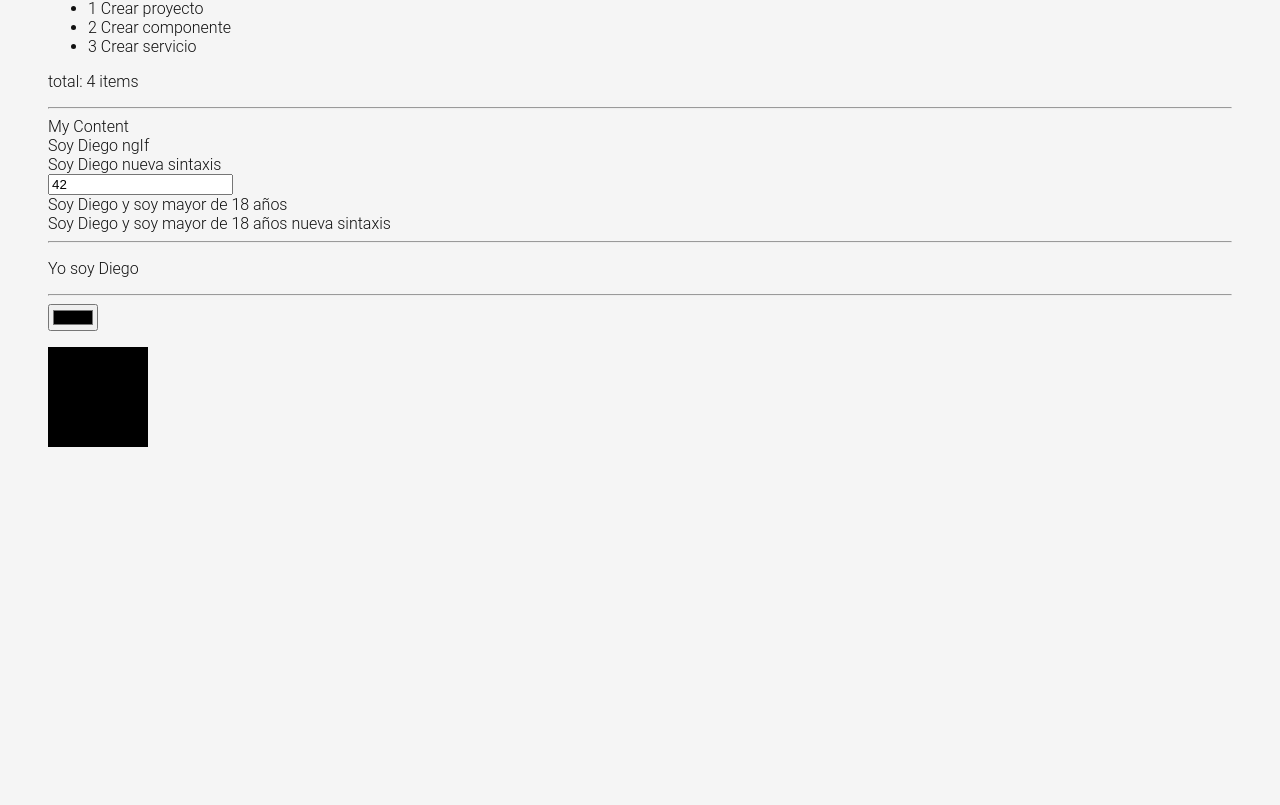
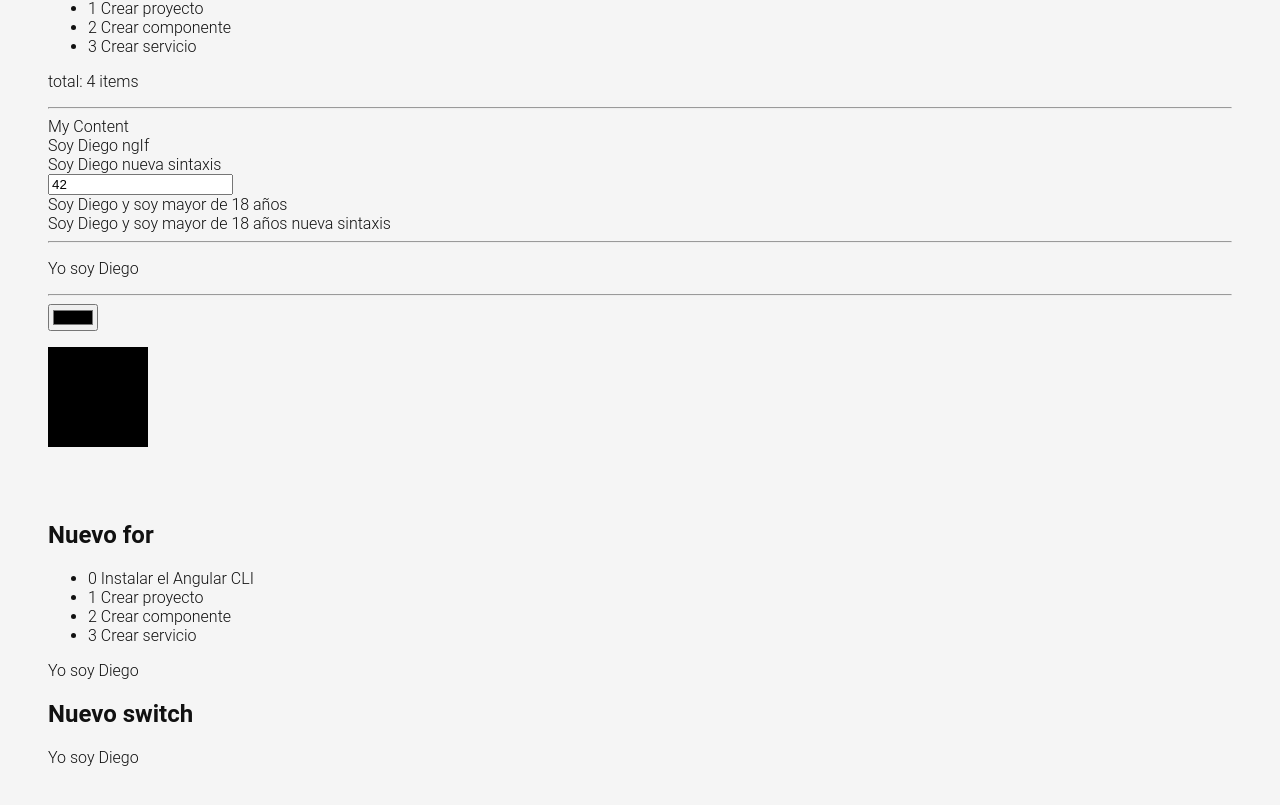
Before and after one commit to dveleper/dodo-app, an Angular app: page /labs in a window 1280 px wide. Shown: the part 1024-1829 px from the top of the page. Before the commit the page ends 1573 px from the top, so only its background shows below. Built offline with nearby package versions, Linux system fonts and the light colour scheme.

Commit message:
Nueva sintaxix for y switch

```diff
--- a/src/app/pages/labs/labs.component.html
+++ b/src/app/pages/labs/labs.component.html
@@ -29,6 +29,7 @@
       {{ i }} {{ task }}
     </li>
   </ul>
+
   <div [ngSwitch]="tasks().length">
     <p *ngSwitchCase="1">total: {{ tasks().length }} item</p>
     <p *ngSwitchDefault>total: {{ tasks().length }} items</p>
@@ -79,5 +80,41 @@
       <rect x="0" y="0" height="100" width="100" [attr.fill]="colorCtrl.value"/>
     </g>
   </svg>
+<h2>Nuevo for</h2>
+  <ul>
+    @for (task of tasks(); track task; let i = $index) {
+      <li>
+        {{ i }} {{ task }}
+      </li>
+    } @empty {
+      <li><strong>la lista esta vacia</strong></li>
+    }
+  </ul>
+
+  <div [ngSwitch]="person().name">
+    <p *ngSwitchCase="'Diego'">Yo soy Diego</p>
+    <p *ngSwitchCase="'nicolas'">Yo soy nicolas</p>
+    <p *ngSwitchCase="'armando'">Yo soy armando</p>
+    <p *ngSwitchDefault>No cumplio que ningun nombre permitido</p>
+  </div>
+  <h2>Nuevo switch</h2>
+  <div>
+    @switch (person().name) {
+      @case ('Diego') {
+        <p>Yo soy Diego</p>
+      }
+      @case ('nicolas') {
+        <p>Yo soy nicolas</p>
+      }
+      @case ('armando') {
+        <p>Yo soy armando</p>
+      }
+      @default {
+        <p>No cumplio que ningun nombre permitido</p>
+      }
+
+    }
+  </div>
+
 
 </div>
```
